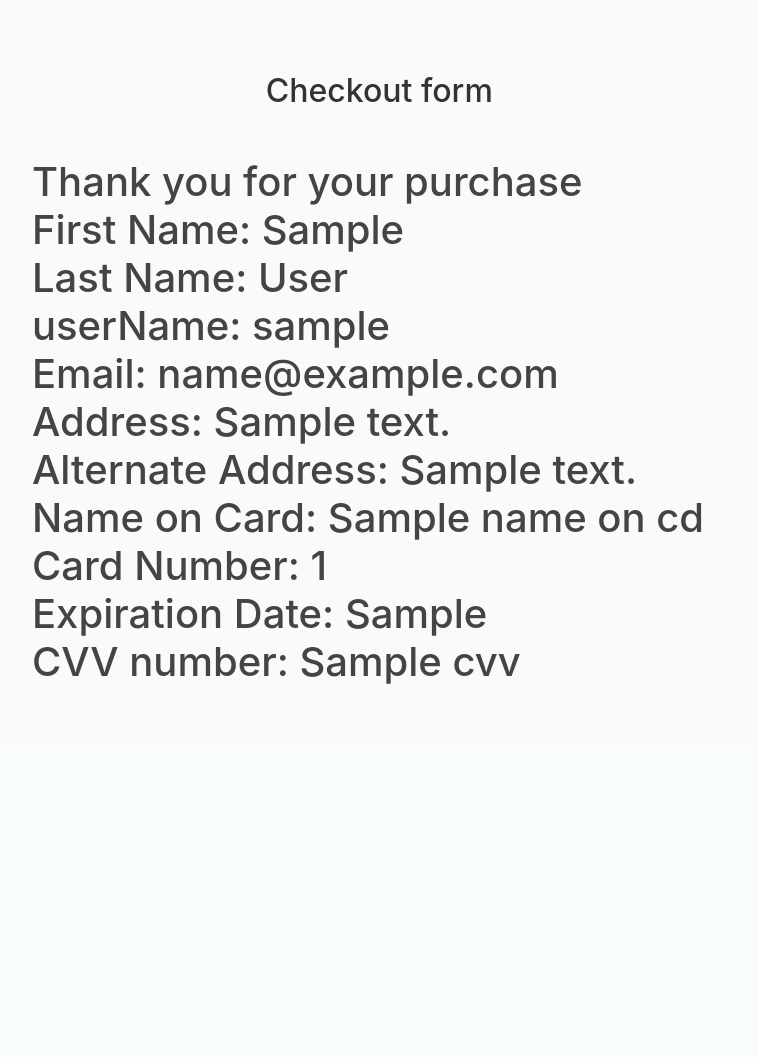
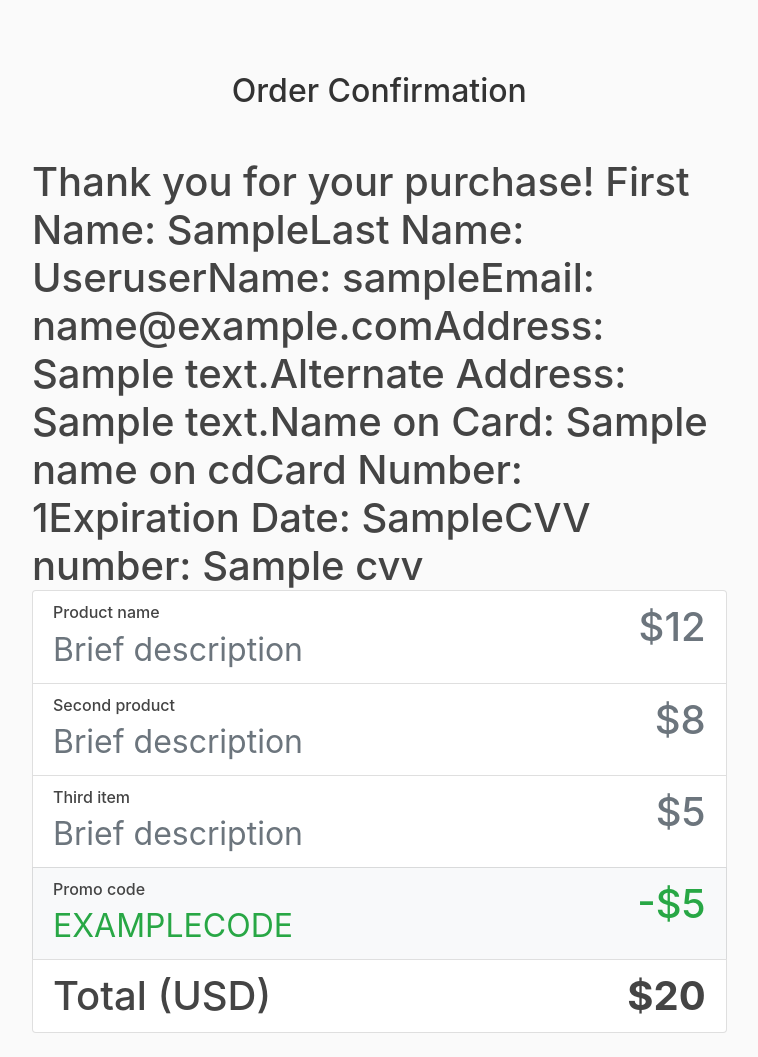
Before and after one commit to ogarza98/superStore_CS3773, a Django app: template django_project/superStore_website/templates/superStore_website/receipt.html in a window 1280 px wide. Shown: the part 56-1113 px from the top of the page, without its empty margins (72-830 px from the left). Before the commit the page ends 740 px from the top, so only its background shows below. Run offline with Django 3.2, Linux system fonts and the light colour scheme; the template is opened without the code that fills it: most values are stand-ins (such as "Sample title", 1, 10 or a date in 2020); some libraries are stand-ins or nearby versions.

Commit message:
testing receipt view

```diff
--- a/django_project/superStore_website/templates/superStore_website/receipt.html
+++ b/django_project/superStore_website/templates/superStore_website/receipt.html
@@ -4,18 +4,58 @@
     <div class="container wow fadeIn">
 
       <!-- Heading -->
-      <h2 class="my-5 h2 text-center">Checkout form</h2>
-        <h1> Thank you for your purchase
-        </br>First Name: {{ firstName }}
-        </br>Last Name: {{ lastName }}
-        </br>userName: {{ userName }}
-        </br>Email: {{ email }}
-        </br>Address: {{ address }}
-        </br>Alternate Address: {{ altaddress }}
-        </br>Name on Card: {{ nameOnCd }}
-        </br>Card Number: {{ cardNum }}
-        </br>Expiration Date: {{ expireDt }}
-        </br>CVV number: {{ cvv }}
+      <h2 class="my-5 h2 text-center">Order Confirmation</h2>
+        <h1> Thank you for your purchase!
+          <table>
+            <tr>First Name: {{ firstName }}</tr>
+            <tr>Last Name: {{ lastName }}</tr>
+            <tr>userName: {{ userName }}</tr>
+            <tr>Email: {{ email }}</tr>
+            <tr>Address: {{ address }}</tr>
+            <tr>Alternate Address: {{ altaddress }}</tr>
+            <tr>Name on Card: {{ nameOnCd }}</tr>
+            <tr>Card Number: {{ cardNum }}</tr>
+            <tr>Expiration Date: {{ expireDt }}</tr>
+            <tr>CVV number: {{ cvv }}</tr>
+            <tr>
+               <!-- Cart -->
+            <ul class="list-group mb-3 z-depth-1">
+              <li class="list-group-item d-flex justify-content-between lh-condensed">
+                <div>
+                  <h6 class="my-0">Product name</h6>
+                  <small class="text-muted">Brief description</small>
+                </div>
+                <span class="text-muted">$12</span>
+              </li>
+              <li class="list-group-item d-flex justify-content-between lh-condensed">
+                <div>
+                  <h6 class="my-0">Second product</h6>
+                  <small class="text-muted">Brief description</small>
+                </div>
+                <span class="text-muted">$8</span>
+              </li>
+              <li class="list-group-item d-flex justify-content-between lh-condensed">
+                <div>
+                  <h6 class="my-0">Third item</h6>
+                  <small class="text-muted">Brief description</small>
+                </div>
+                <span class="text-muted">$5</span>
+              </li>
+              <li class="list-group-item d-flex justify-content-between bg-light">
+                <div class="text-success">
+                  <h6 class="my-0">Promo code</h6>
+                  <small>EXAMPLECODE</small>
+                </div>
+                <span class="text-success">-$5</span>
+              </li>
+              <li class="list-group-item d-flex justify-content-between">
+                <span>Total (USD)</span>
+                <strong>$20</strong>
+              </li>
+            </ul>
+            <!-- Cart -->
+            </tr>
+          </table>
         </h1>
     </div>
 </main>
```
